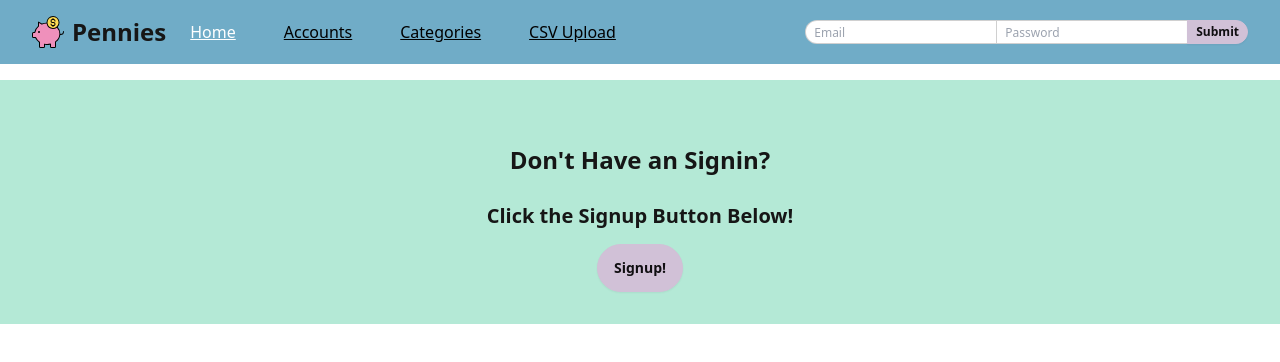
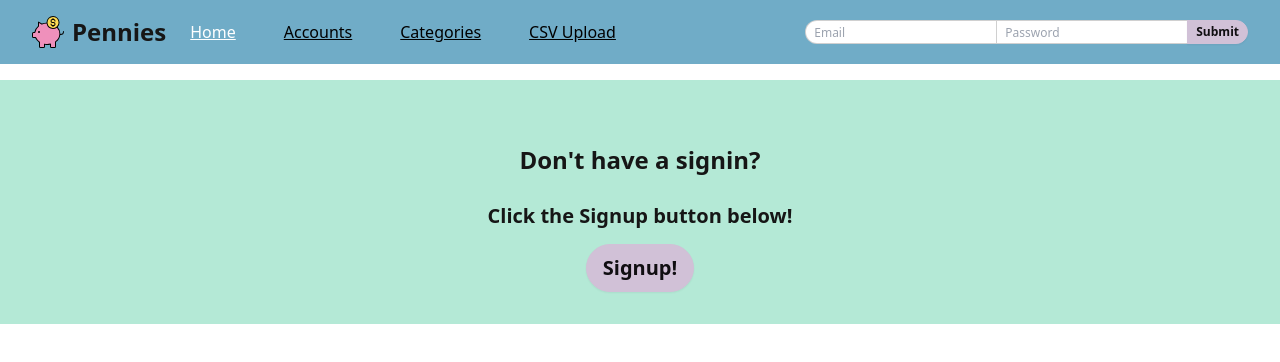
Before and after one commit to zero0Halo/pennies, a Next.js app: page / in a window 1280 px wide. Shown: the top 362 px of the page. Built offline with nearby package versions, Linux system fonts and the light colour scheme; no server answers.

Commit message:
feat: first commit
feat: created HeroStep component

```diff
--- /dev/null
+++ b/src/app/components/home/HeroStep.tsx
@@ -0,0 +1,31 @@
+import Link from 'next/link';
+import type { ReactElement } from 'react';
+
+interface HeroStepArguments {
+	link: string;
+	linkText: string;
+	subTitle?: string;
+	title: string;
+}
+
+export default function HeroStep({
+	link,
+	linkText,
+	subTitle,
+	title,
+}: HeroStepArguments): ReactElement {
+	return (
+		<div className="hero bg-accent">
+			<div className="hero-content text-center pb-8">
+				<div className="max-w-md">
+					<h2>{title}</h2>
+					<h3>{subTitle}</h3>
+
+					<Link href={link} className="btn btn-primary text-xl">
+						{linkText}
+					</Link>
+				</div>
+			</div>
+		</div>
+	);
+}
--- a/src/app/page.tsx
+++ b/src/app/page.tsx
@@ -3,6 +3,7 @@ import NextCruft from './components/NextCruft';
 import { useIsLoggedIn, useServerCookie } from '@/app/hooks/server';
 import type { AccountData, UserData } from './types';
 import { ACCOUNTS, USER } from '@/app/constants';
+import HeroStep from './components/home/HeroStep';
 
 export default function Home() {
 	const isLoggedIn = useIsLoggedIn();
@@ -16,18 +17,12 @@ export default function Home() {
 	return (
 		<div>
 			{!isLoggedIn && (
-				<div className="hero bg-accent">
-					<div className="hero-content text-center pb-8">
-						<div className="max-w-md">
-							<h2>Don't Have an Signin?</h2>
-							<h3>Click the Signup Button Below!</h3>
-
-							<Link href="signup" className="btn btn-primary">
-								Signup!
-							</Link>
-						</div>
-					</div>
-				</div>
+				<HeroStep
+					link="signup"
+					linkText="Signup!"
+					subTitle="Click the Signup button below!"
+					title="Don't have a signin?"
+				/>
 			)}
 
 			{isLoggedIn && noAccounts && (
```
